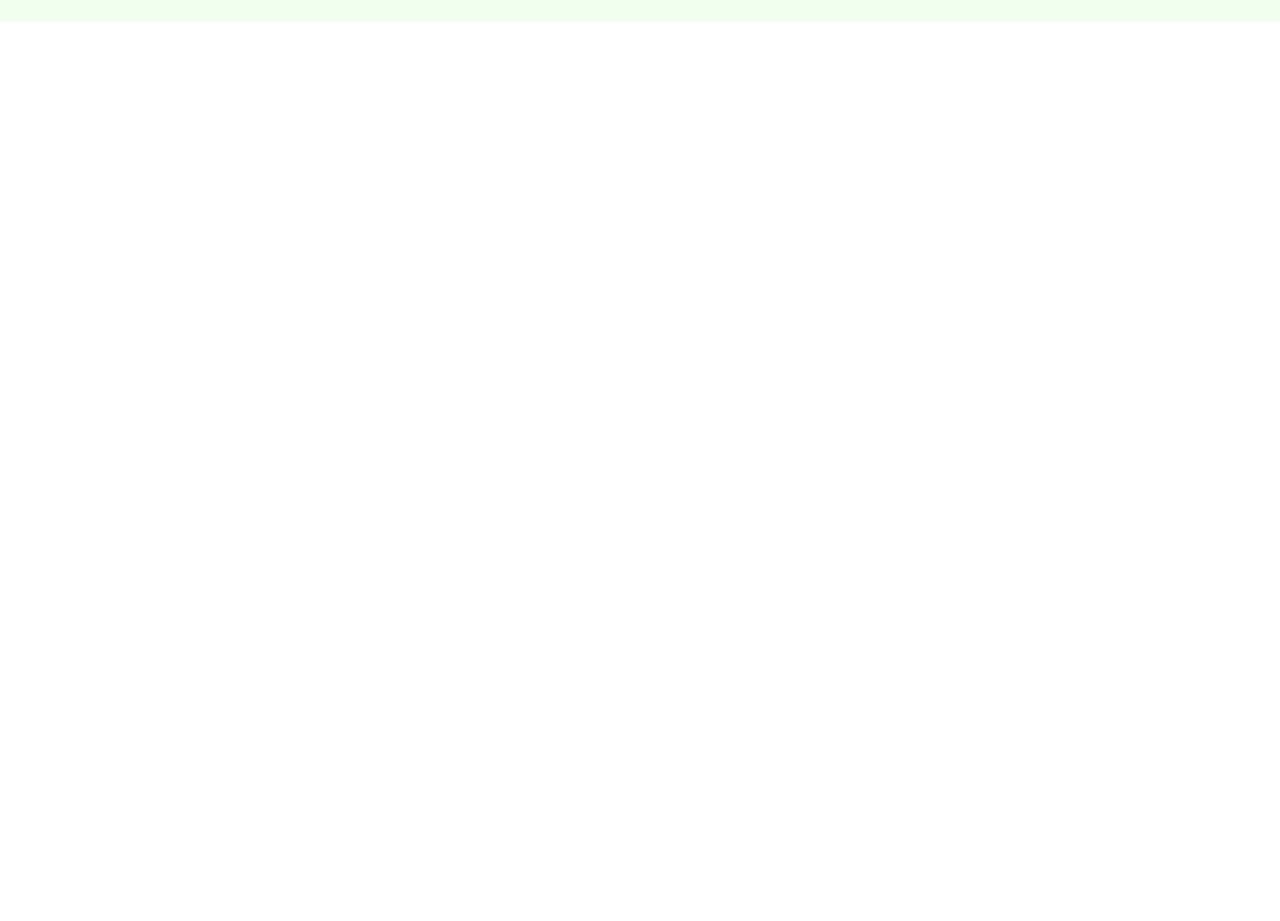
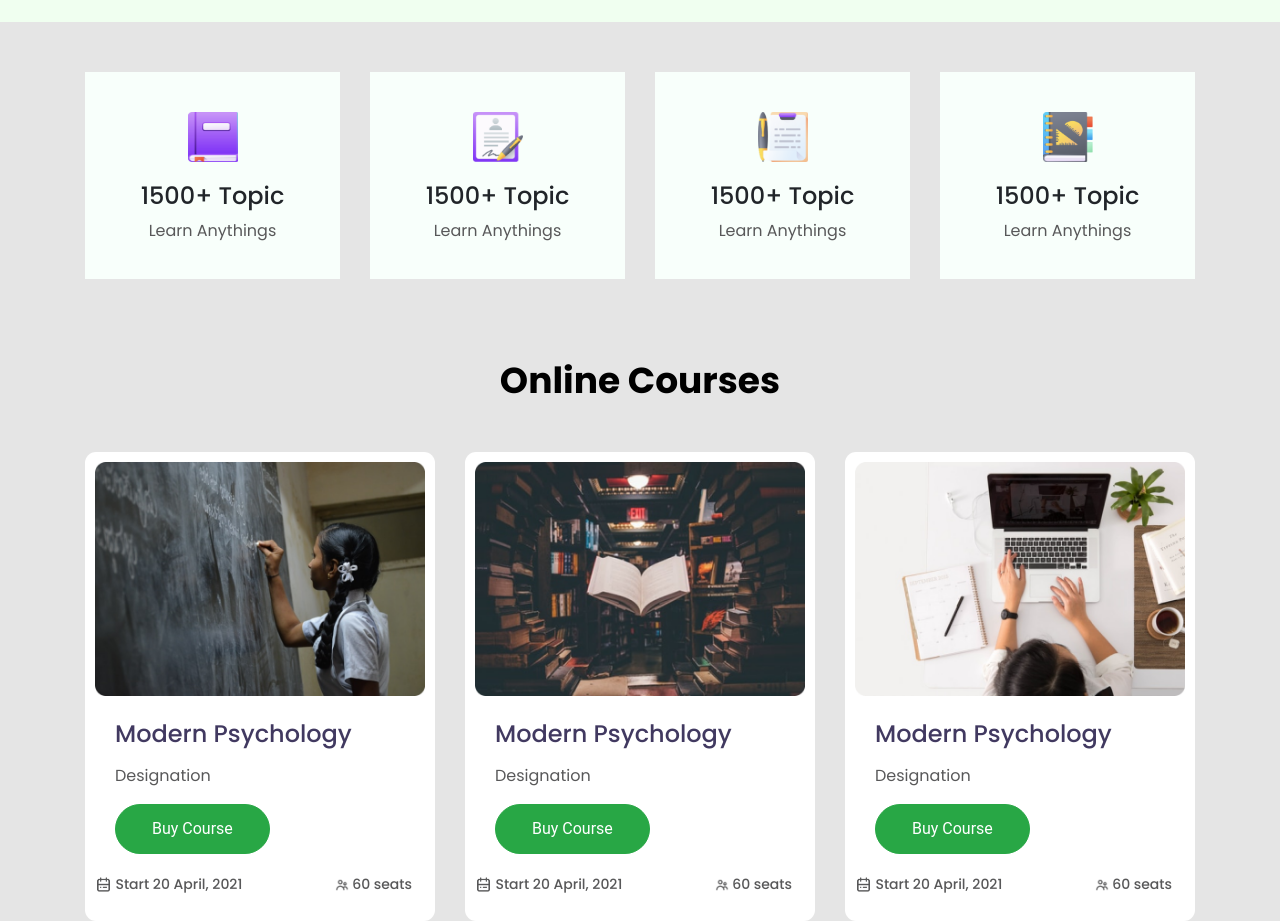
Before and after one commit to khmahmud101/e-school, a plain HTML site: page index.html in a window 1280 px wide. Shown: the part 502-1423 px from the top of the page. Before the commit the page ends 800 px from the top, so only its background shows below. Drawn offline with nearby package versions, Linux system fonts and the light colour scheme.

Commit message:
Topic and Courses list

```diff
--- a/index.html
+++ b/index.html
@@ -32,7 +32,7 @@
                         <div class="collapse navbar-collapse justify-content-end" id="navbarNav">
                           <ul class="navbar-nav">
                             <li class="nav-item">
-                              <a class="nav-link" href="#">Book</a>
+                              <a class="nav-link" href="#">Books</a>
                             </li>
                             <li class="nav-item">
                               <a class="nav-link" href="#">Courses</a>
@@ -43,8 +43,10 @@
                             <li class="nav-item">
                               <a class="nav-link" href="#">Bag</a>
                             </li>
+
+
                           </ul>
-                          <button class="signin btn btn-success"><a href="#">Sign in</a></button>
+                          <a href="#" class="signin btn btn-success">Sign in</a>
                         </div>
                       </nav>
                 </div>
@@ -54,7 +56,7 @@
                     <p class="ready-to-learn"><a href="#" class="text-danger">Are you ready to learn?</a></p>
                     <h1 class="banner-title">Learn With fun <br> <span class="text-success">on any schedule</span></h1>
                     <p class="banner-description">Lorem ipsum dolor sit amet, consectetur adipiscing elit. Varius blandit facilisis quam netus.</p>
-                    <button class="btn btn-success get-started"><a href="#">Get Started</a></button>
+                   <a href="#" class="btn btn-success get-started">Get Started</a>
                 </div>
                 <div class="col-md-6">
                     <img width="100%" src="Photos/Illustration.png" alt="">
@@ -64,6 +66,115 @@
         </div>
     </section>
 
+    <section class="container ">
+        <div class="row">
+            <div class="col-md-3 ">
+                <div class="topic-content ">
+                    <img src="ICON/book.png" alt="">
+                    <h3>1500+ Topic</h3>
+                    <p>Learn Anythings</p>
+                </div>
+            </div>
+            <div class="col-md-3 ">
+                <div class="topic-content">
+                    <img src="ICON/Student.png" alt="">
+                    <h3>1500+ Topic</h3>
+                    <p>Learn Anythings</p>
+                </div>
+            </div>
+            <div class="col-md-3 ">
+                <div class="topic-content justify-content-between">
+                    <img src="ICON/Test.png " alt="">
+                    <h3>1500+ Topic</h3>
+                    <p>Learn Anythings</p>
+                </div>
+            </div>
+            <div class="col-md-3 ">
+                <div class="topic-content">
+                    <img src="ICON/Students.png" alt="">
+                    <h3>1500+ Topic</h3>
+                    <p>Learn Anythings</p>
+                </div>
+            </div>
+
+        </div>
+    </section>
+
+    <section class=" container courses-list">
+        <h2 class="course-caption">Online Courses</h2>
+        <div class="row">
+            <div class="col-md-4">
+                    <div class="course">
+                        <div class="card course-img">
+                            <img src="Photos/Morder pyschology.png" class="card-img-top" alt="...">
+                            <div class="card-body course-content">
+                            <h5 class="card-title course-title">Modern Psychology</h5>
+                            <p class="card-text course-desc">Designation</p>
+                            <a href="#" class="btn btn-success buy-now">Buy Course</a>
+                            </div>
+                        </div>
+                    <div class="row">
+
+                                <div class="col-md-8">
+                                    <p class="date"> <img src="ICON/calendar.png" alt=""> Start 20  April, 2021</p>
+                                </div>
+                                <div class="col-md-4">
+                                    <p class="seat-number"> <img src="ICON/people.png" alt=""> 60 seats</p>
+                                </div>
+
+                        </div>
+                    </div>
+            </div>
+
+            <div class="col-md-4">
+                <div class="course">
+                    <div class="card course-img">
+                        <img src="Photos/Morder psyc.png" class="card-img-top" alt="...">
+                        <div class="card-body course-content">
+                        <h5 class="card-title course-title">Modern Psychology</h5>
+                        <p class="card-text course-desc">Designation</p>
+                        <a href="#" class="btn btn-success buy-now">Buy Course</a>
+                        </div>
+                    </div>
+                <div class="row">
+
+                            <div class="col-md-8">
+                                <p class="date"> <img src="ICON/calendar.png" alt=""> Start 20  April, 2021</p>
+                            </div>
+                            <div class="col-md-4">
+                                <p class="seat-number"> <img src="ICON/people.png" alt=""> 60 seats</p>
+                            </div>
+
+                    </div>
+                </div>
+            </div>
+
+            <div class="col-md-4">
+                <div class="course">
+                    <div class="card course-img">
+                        <img src="Photos/Morder pychons.png" class="card-img-top" alt="...">
+                        <div class="card-body course-content">
+                        <h5 class="card-title course-title">Modern Psychology</h5>
+                        <p class="card-text course-desc">Designation</p>
+                        <a href="#" class="btn btn-success buy-now">Buy Course</a>
+                        </div>
+                    </div>
+                <div class="row">
+
+                            <div class="col-md-8">
+                                <p class="date"> <img src="ICON/calendar.png" alt=""> Start 20  April, 2021</p>
+                            </div>
+                            <div class="col-md-4">
+                                <p class="seat-number"> <img src="ICON/people.png" alt=""> 60 seats</p>
+                            </div>
+
+                    </div>
+                </div>
+        </div>
+
+
+        </div>
+    </section>
 
     <!-- Optional JavaScript -->
     <!-- jQuery first, then Popper.js, then Bootstrap JS -->
--- a/style.css
+++ b/style.css
@@ -1,9 +1,11 @@
 body{
     font-family: 'Poppins', sans-serif;
+    background-color: #E5E5E5;
 }
 .menu-banner-bg{
     background-color: #F0FFF0;
     padding-bottom: 25px;
+    margin-bottom: 50px;
 }
 .main-logo {
     padding: 20px;
@@ -12,16 +14,20 @@ body{
 .top-menu{
     padding-top: 22px;
 }
+.top-menu li,.signin{
+    margin-left:20px ;
+}
 
-.signin{
-    border-radius: 30px;
-    margin-left: 20px;
-}
-.signin a{
-    padding: 0px 15px;
+.signin,.get-started,.buy-now{
+    border-radius: 33px;
+    padding: 12px 36px;
     color: #fff;
     text-decoration: none;
+    font-weight: normal;
+    font-size: 16px;
+    font-family: Roboto;
 }
+
 .banner-area{
     margin-top: 50px;
 }
@@ -40,20 +46,87 @@ body{
     line-height: 36px;
     color:#6C6B6B;
 }
-.get-started{
-    border-radius: 30px;
+
+
+
+.topic-content{
+
+    background-color:#F8FFFB;
+    text-align: center;
+    padding-top: 40px;
+    padding-bottom: 20px;
+
+
+
+}
+.topic-content:hover{
+    background-color:#fff;
 }
 
-.get-started a{
-    padding: 0px 15px;
-    color: #fff;
-    text-decoration: none;
-    font-family: Roboto;
-    font-style: normal;
-    font-weight: normal;
+
+.topic-content img{
+    width: 50px;
+    height: 50px;
+
+}
+.topic-content h3{
+
+    margin-top: 20px;
+    font-weight: 500;
+    font-size: 24px;
+
+}
+.topic-content p{
+    color: #585859;
+}
+.courses-list{
+    margin-top: 80px;
+}
+.course-caption{
+    color: #000000;
+    text-align: center;
+    font-weight: bold;
+    font-size: 36px;
+    margin-bottom: 50px;
+}
+.course{
+    background-color: #fff;
+    padding: 10px;
+    border-radius: 11px;
+}
+.course-img,.course-content{
+    border:none;
+ }
+
+ .course-title{
+
+    font-weight: 500;
+    font-size: 24px;
+    line-height: 36px;
+    color: #413960;
+
+ }
+
+ .course-desc{
     font-size: 16px;
+    color: #585859;
+ }
+
+
+ .date{
+    font-weight: 500;
+    font-size: 14px;
+    color: #585859;
+ }
+ .date img{
+    width: 8%;
 }
 
-.mt-50{
-    margin-top: 50px;
+.seat-number{
+    font-weight: 500;
+    font-size: 14px;
+    color: #585859;
+ }
+ .seat-number img{
+    width: 15%;
 }
```
